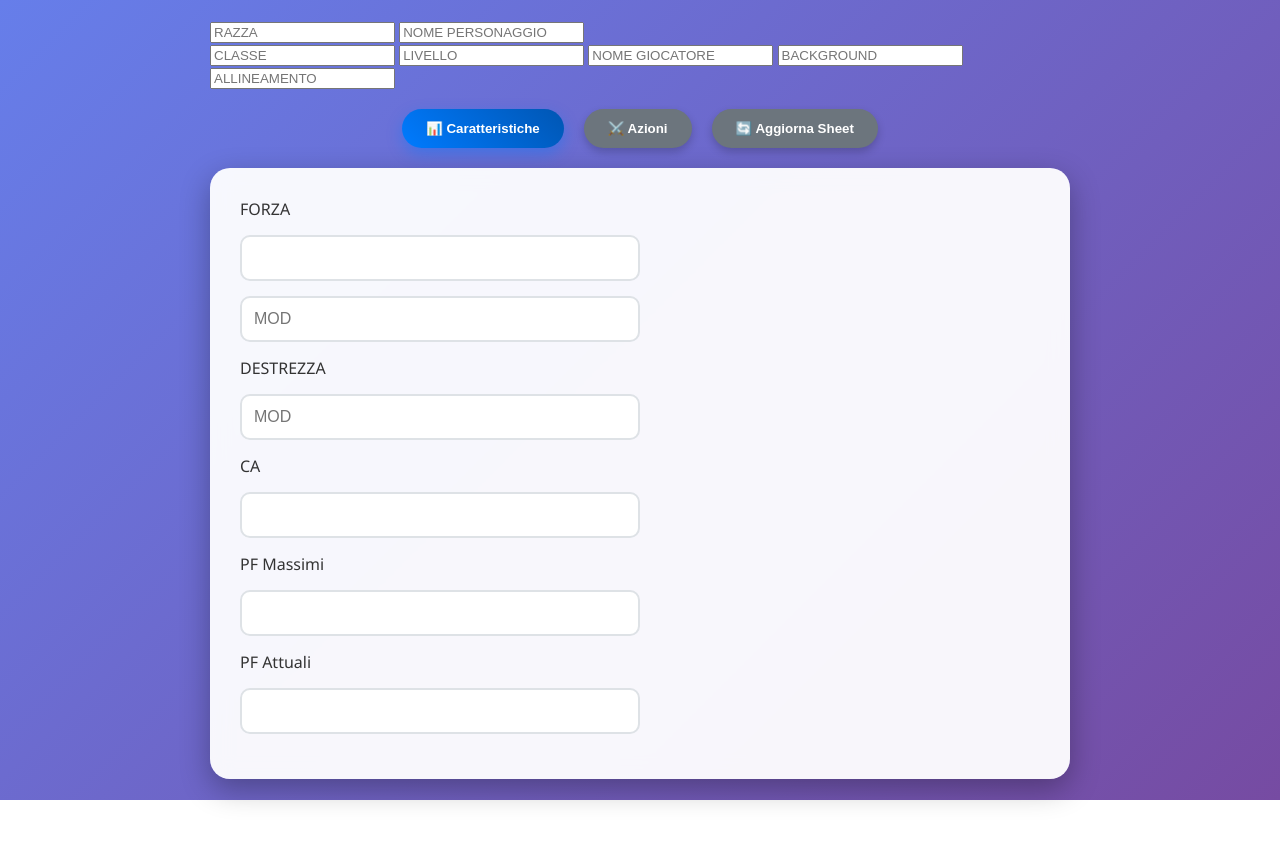
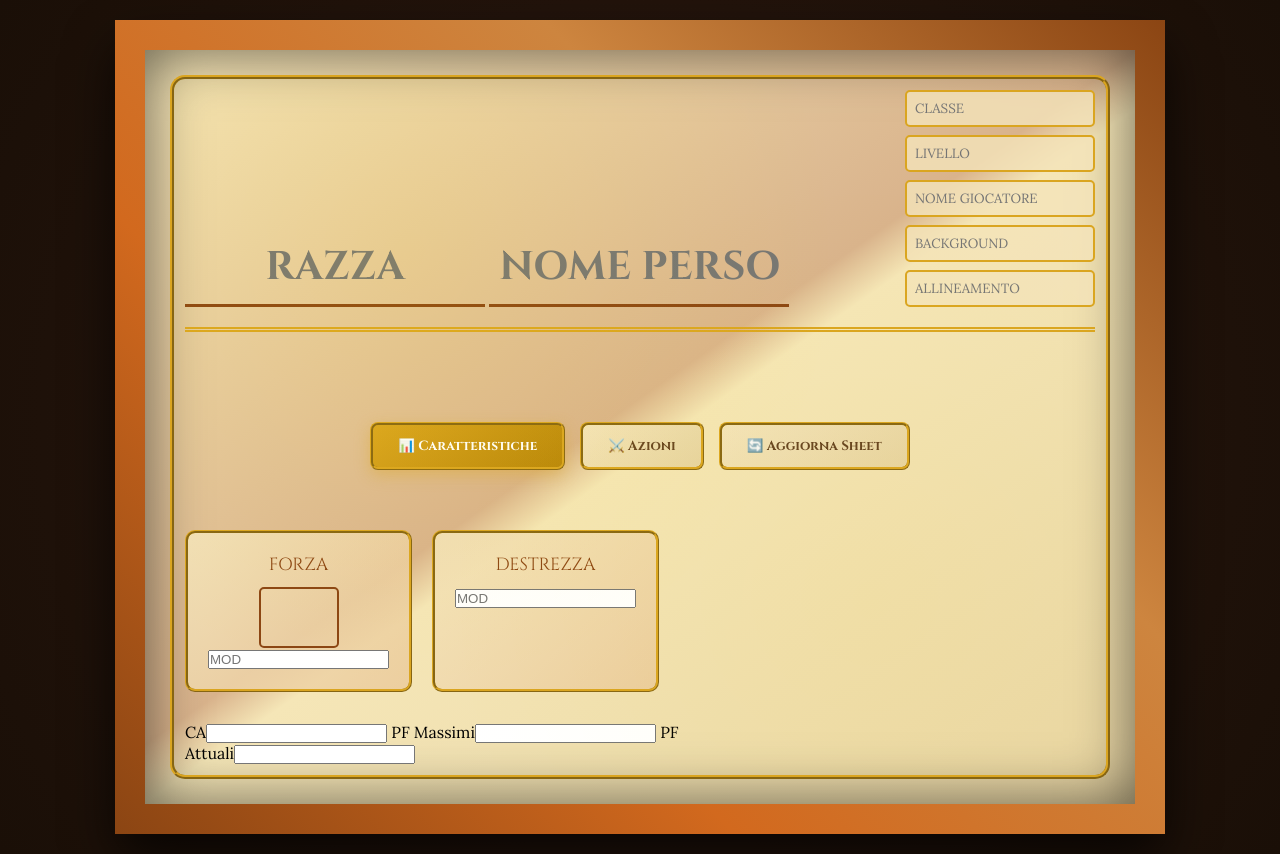
Before and after one commit to frazecc/dnd-scheda-pg, a plain HTML site: page index.html in a window 1280 px wide. Before the commit the page ends 800 px from the top, so only its background shows below. Drawn offline with Linux system fonts and the light colour scheme; no server answers.

Commit message:
Update style.css

```diff
--- a/style.css
+++ b/style.css
@@ -1,140 +1,169 @@
-/* Scheda PG D&D 5e - Stile Completo */
-* { box-sizing: border-box; }
+/* 🎲 SCHEDA D&D 5e UFFICIALE ITALIANA */
+* { box-sizing: border-box; margin: 0; padding: 0; }
 
 body {
-  font-family: 'Segoe UI', Tahoma, Geneva, Verdana, sans-serif;
-  max-width: 900px;
-  margin: 0 auto;
+  font-family: 'Lora', serif;
+  background: radial-gradient(circle, #2c1810, #1a0f07);
   padding: 20px;
-  background: linear-gradient(135deg, #667eea 0%, #764ba2 100%);
   min-height: 100vh;
-  color: #333;
 }
 
-h1 {
-  text-align: center;
-  color: white;
-  text-shadow: 2px 2px 4px rgba(0,0,0,0.5);
-  margin-bottom: 30px;
-  font-size: 2.2em;
+.page {
+  max-width: 1050px; margin: 0 auto;
+  background: linear-gradient(145deg, #f5e6b7 0%, #d9b38c 48%, #f5e6b7 52%, #e8d5a3 100%);
+  border: 30px solid transparent;
+  border-image: linear-gradient(45deg, #8B4513, #D2691E, #CD853F, #8B4513) 30;
+  border-radius: 20px;
+  box-shadow: inset 0 0 60px rgba(0,0,0,0.6), 0 25px 50px rgba(0,0,0,0.7);
+  padding: 40px;
+  position: relative;
+  display: grid;
+  grid-template-columns: 1fr 1fr;
+  gap: 40px;
+  max-height: 1200px;
 }
 
+.page::before {
+  content: ''; position: absolute;
+  inset: 25px;
+  border: 4px ridge #DAA520;
+  border-radius: 15px;
+  background-image:
+    radial-gradient(circle at 25% 25%, rgba(255,215,0,0.1) 0%, transparent 50%),
+    radial-gradient(circle at 75% 75%, rgba(255,215,0,0.05) 0%, transparent 50%);
+}
+
+/* HEADER UFFICIALE */
+.header {
+  grid-column: 1 / -1;
+  display: flex;
+  justify-content: space-between;
+  align-items: flex-end;
+  margin-bottom: 30px;
+  padding-bottom: 20px;
+  border-bottom: 5px double #DAA520;
+}
+
+.header-left .big-input {
+  font-family: 'Cinzel', serif;
+  font-size: 2.5em;
+  font-weight: 700;
+  background: transparent;
+  border: none;
+  border-bottom: 3px solid #8B4513;
+  color: #654321;
+  text-align: center;
+  padding: 10px;
+  width: 300px;
+}
+
+.header-right {
+  display: flex;
+  flex-direction: column;
+  gap: 8px;
+}
+
+.header-right input {
+  background: rgba(244,228,187,0.8);
+  border: 2px solid #DAA520;
+  padding: 8px;
+  border-radius: 5px;
+  font-family: 'Lora', serif;
+}
+
+/* TABS */
 .tabs {
+  grid-column: 1 / -1;
   display: flex;
-  flex-wrap: wrap;
-  gap: 10px;
+  gap: 15px;
+  justify-content: center;
   margin: 20px 0;
-  justify-content: center;
 }
 
 .tabs button {
-  padding: 12px 24px;
-  margin: 0 5px;
+  font-family: 'Cinzel', serif;
+  padding: 12px 25px;
+  border: 3px ridge #DAA520;
+  border-radius: 8px;
+  background: linear-gradient(145deg, #f4e4bc, #e6d3a1);
+  color: #654321;
+  font-weight: 600;
   cursor: pointer;
-  border: none;
-  border-radius: 25px;
-  background: #6c757d;
-  color: white;
-  font-weight: bold;
-  transition: all 0.3s ease;
-  box-shadow: 0 4px 8px rgba(0,0,0,0.2);
-}
-
-.tabs button:hover {
-  transform: translateY(-2px);
-  box-shadow: 0 6px 12px rgba(0,0,0,0.3);
+  transition: all 0.3s;
 }
 
 .tabs button.active {
-  background: linear-gradient(45deg, #007bff, #0056b3);
-  box-shadow: 0 6px 15px rgba(0,123,255,0.4);
+  background: linear-gradient(145deg, #DAA520, #B8860B);
+  color: white;
+  box-shadow: 0 5px 15px rgba(218,165,32,0.4);
 }
 
-.tab-content {
-  display: none;
-  background: rgba(255,255,255,0.95);
-  border-radius: 20px;
-  padding: 30px;
-  box-shadow: 0 10px 30px rgba(0,0,0,0.3);
-  backdrop-filter: blur(10px);
+.tab-content { display: none; }
+.tab-content.active { display: block; }
+
+/* STATS GRID UFFICIALE */
+.stats-grid {
+  display: grid;
+  grid-template-columns: repeat(3, 1fr);
+  gap: 20px;
+  margin-bottom: 30px;
 }
 
-.tab-content.active { display: block; }
-
-.tab-content input {
-  display: block;
-  margin: 15px 0;
-  padding: 12px;
-  width: 100%;
-  max-width: 400px;
-  border: 2px solid #dee2e6;
+.stat-block {
+  background: linear-gradient(135deg, rgba(244,228,187,0.9), rgba(233,197,150,0.7));
+  border: 3px ridge #DAA520;
+  padding: 20px;
   border-radius: 10px;
-  font-size: 16px;
-  transition: border-color 0.3s;
+  text-align: center;
 }
 
-.tab-content input:focus {
-  outline: none;
-  border-color: #007bff;
-  box-shadow: 0 0 0 3px rgba(0,123,255,0.1);
+.stat-block label {
+  font-family: 'Cinzel', serif;
+  font-size: 1.1em;
+  color: #8B4513;
+  display: block;
+  margin-bottom: 10px;
 }
 
-h2 {
-  color: #495057;
-  border-bottom: 3px solid #007bff;
-  padding-bottom: 10px;
-  margin-top: 30px;
-  font-size: 1.4em;
-  display: flex;
-  align-items: center;
-  gap: 10px;
+.stat-mod {
+  font-size: 2em;
+  font-weight: bold;
+  background: transparent;
+  border: 2px solid #8B4513;
+  border-radius: 5px;
+  padding: 10px;
+  width: 80px;
+  margin: 0 auto;
 }
 
-ul {
-  list-style: none;
-  padding: 0;
-  margin: 20px 0;
+/* AZIONI (colonna destra) */
+.column-right h2 {
+  font-family: 'Cinzel', serif;
+  background: linear-gradient(90deg, #8B4513, #DAA520);
+  color: white;
+  padding: 15px 20px;
+  margin: 20px 0 10px;
+  border-radius: 8px 0 0 8px;
+  font-size: 1.3em;
 }
 
-li {
-  background: linear-gradient(135deg, #f8f9fa, #e9ecef);
-  margin: 10px 0;
-  padding: 20px;
-  border-radius: 15px;
-  border-left: 5px solid #007bff;
-  box-shadow: 0 4px 10px rgba(0,0,0,0.1);
-  transition: all 0.3s ease;
+.column-right ul {
+  list-style: none;
+  max-height: 400px;
+  overflow-y: auto;
 }
 
-li:hover {
-  transform: translateX(5px);
-  box-shadow: 0 6px 15px rgba(0,0,0,0.15);
+.column-right li {
+  background: rgba(244,228,187,0.9);
+  margin: 8px 0;
+  padding: 15px;
+  border-left: 6px solid #DAA520;
+  border-radius: 5px;
+  box-shadow: 0 3px 10px rgba(0,0,0,0.2);
 }
 
-.danno {
-  color: #dc3545;
-  font-weight: bold;
-  font-size: 1.1em;
-  background: rgba(220,53,69,0.1);
-  padding: 2px 8px;
-  border-radius: 5px;
+/* RESPONSIVE */
+@media (max-width: 1100px) {
+  .page { grid-template-columns: 1fr; gap: 20px; max-height: none; }
+  .column-right { order: 3; }
 }
-
-small {
-  color: #6c757d;
-  font-style: italic;
-}
-
-/* Responsive */
-@media (max-width: 768px) {
-  body { padding: 15px; }
-  .tabs { flex-direction: column; align-items: center; }
-  .tabs button { width: 100%; max-width: 300px; }
-  .tab-content { padding: 20px; margin: 10px; }
-  h1 { font-size: 1.8em; }
-}
-
-@media (max-width: 480px) {
-  li { padding: 15px; }
-  h2 { font-size: 1.2em; }
-}
```
